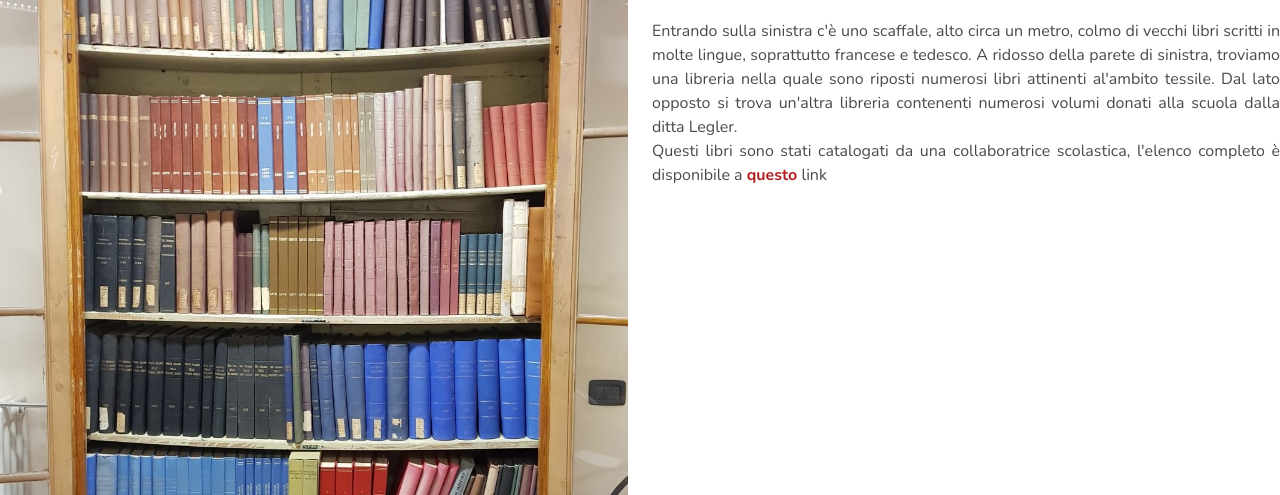
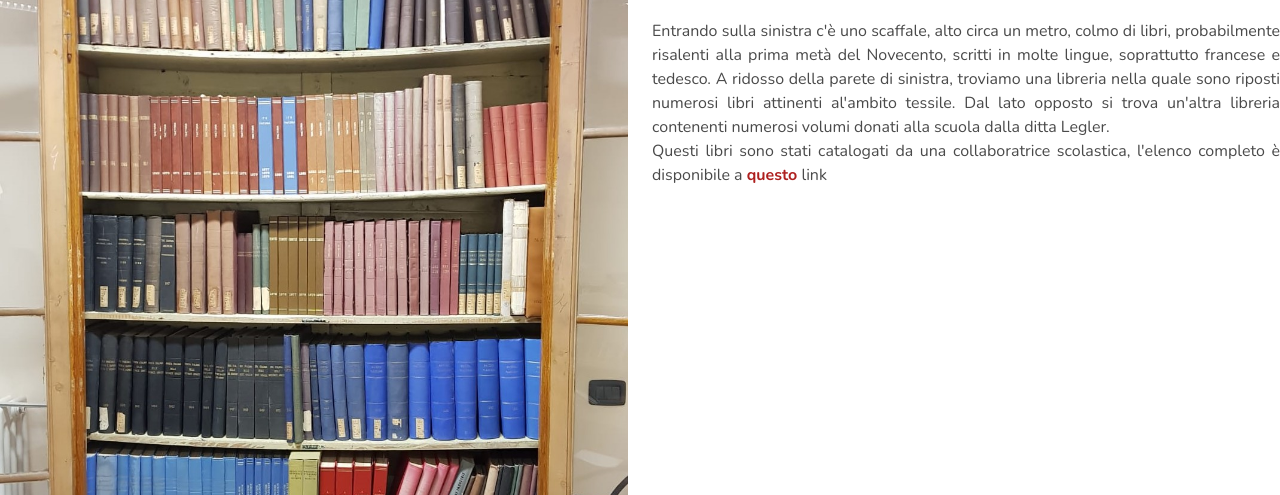
Before and after one commit to lorenzobotti/archivi, a website: page tessile/index.html in a window 1280 px wide. Shown: the part 305-800 px from the top of the page. Drawn offline with nearby package versions, Linux system fonts and the light colour scheme.

Commit message:
Correzione contenuto tessile

```diff
--- a/tessile/index.html
+++ b/tessile/index.html
@@ -48,7 +48,7 @@
 
   				<h2 class="title">Descrizione oggetti</h2>
   				<p style="text-align:justify">
-  					Entrando sulla sinistra c'è uno scaffale, alto circa un metro, colmo di vecchi libri scritti in molte lingue, soprattutto francese e tedesco. A ridosso della parete di sinistra, troviamo una libreria nella quale sono riposti numerosi libri attinenti al'ambito tessile.
+  					Entrando sulla sinistra c'è uno scaffale, alto circa un metro, colmo di libri, probabilmente risalenti alla prima metà del Novecento, scritti in molte lingue, soprattutto francese e tedesco. A ridosso della parete di sinistra, troviamo una libreria nella quale sono riposti numerosi libri attinenti al'ambito tessile.
   					Dal lato opposto si trova un'altra libreria contenenti numerosi volumi donati alla scuola dalla ditta Legler.<br>
             Questi libri sono stati catalogati da una collaboratrice scolastica, l'elenco completo è disponibile a <strong><a href="../tessile.html">questo</a></strong> link
   				</p>
```
